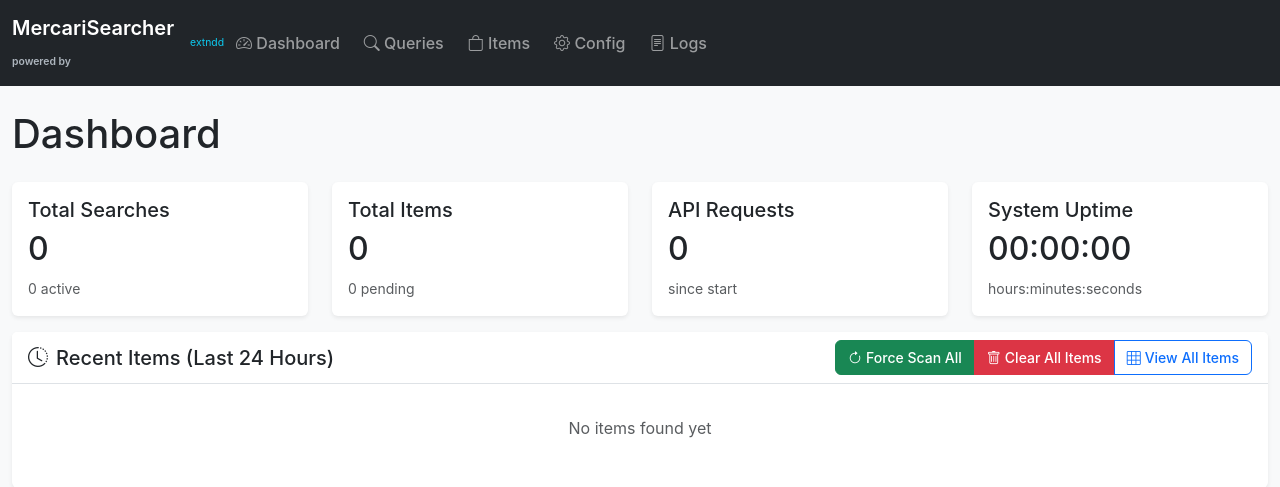
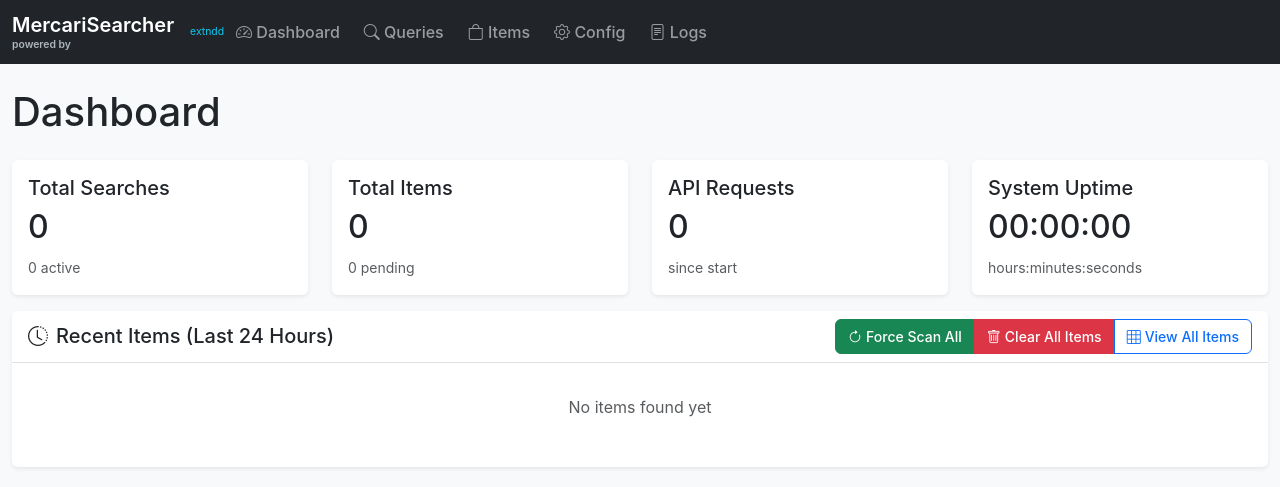
Before and after one commit to 2extndd/MRS, a Flask app: page / in a window 1280 px wide. Shown: the top 487 px of the page. Run offline with Flask 3, Linux system fonts and the light colour scheme; data that the repository does not hold is empty; some libraries are stand-ins or nearby versions.

Commit message:
fix: Navbar extndd display - proper line spacing

```diff
--- a/web_ui_plugin/templates/base.html
+++ b/web_ui_plugin/templates/base.html
@@ -17,9 +17,9 @@
 <body>
     <nav class="navbar navbar-expand-lg navbar-dark bg-dark">
         <div class="container-fluid">
-            <a class="navbar-brand" href="/">
-                <div>MercariSearcher</div>
-                <small style="font-size: 0.65rem; color: #adb5bd;">powered by <a href="https://t.me/extndd" target="_blank" class="text-decoration-none" style="color: #0dcaf0;">extndd</a></small>
+            <a class="navbar-brand" href="/" style="line-height: 1.2;">
+                <div style="margin-bottom: 2px;">MercariSearcher</div>
+                <small style="font-size: 0.65rem; color: #adb5bd; display: block;">powered by <a href="https://t.me/extndd" target="_blank" class="text-decoration-none" style="color: #0dcaf0;">extndd</a></small>
             </a>
             <button class="navbar-toggler" type="button" data-bs-toggle="collapse" data-bs-target="#navbarNav">
                 <span class="navbar-toggler-icon"></span>
```
